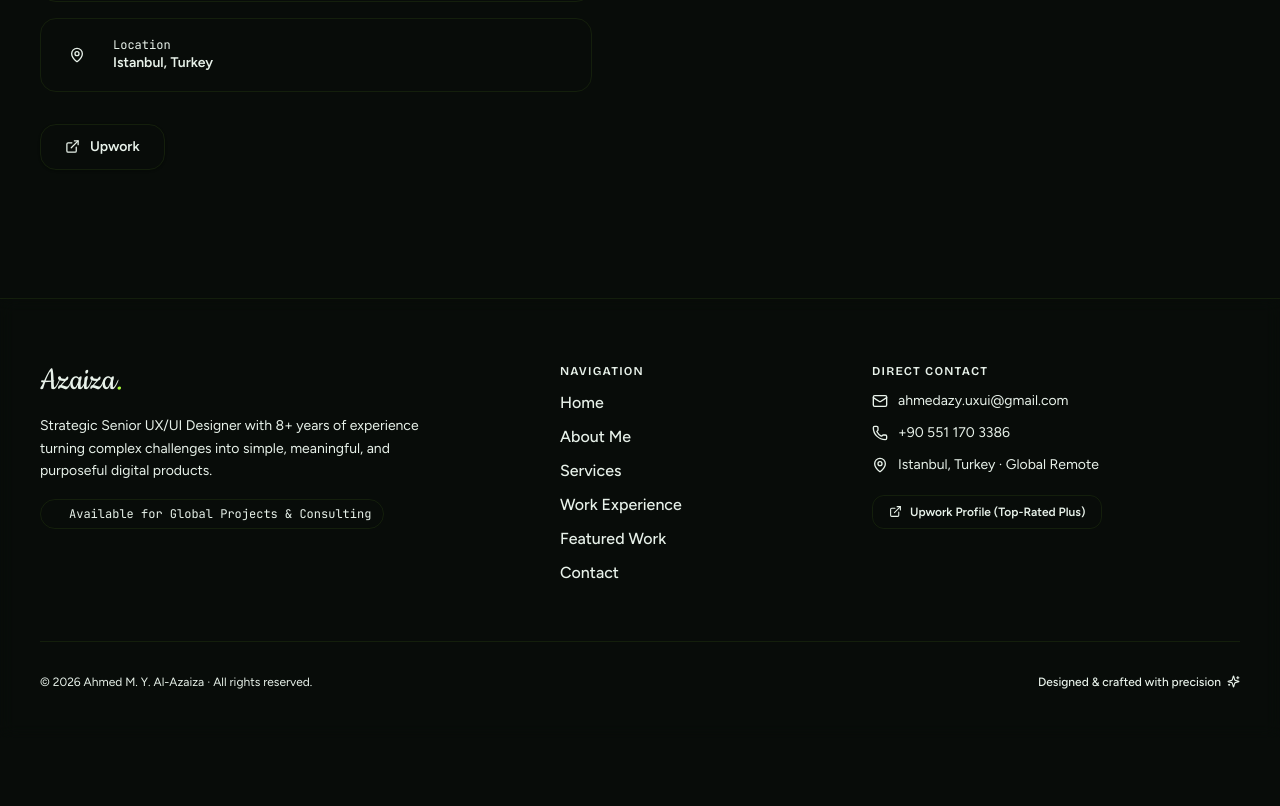
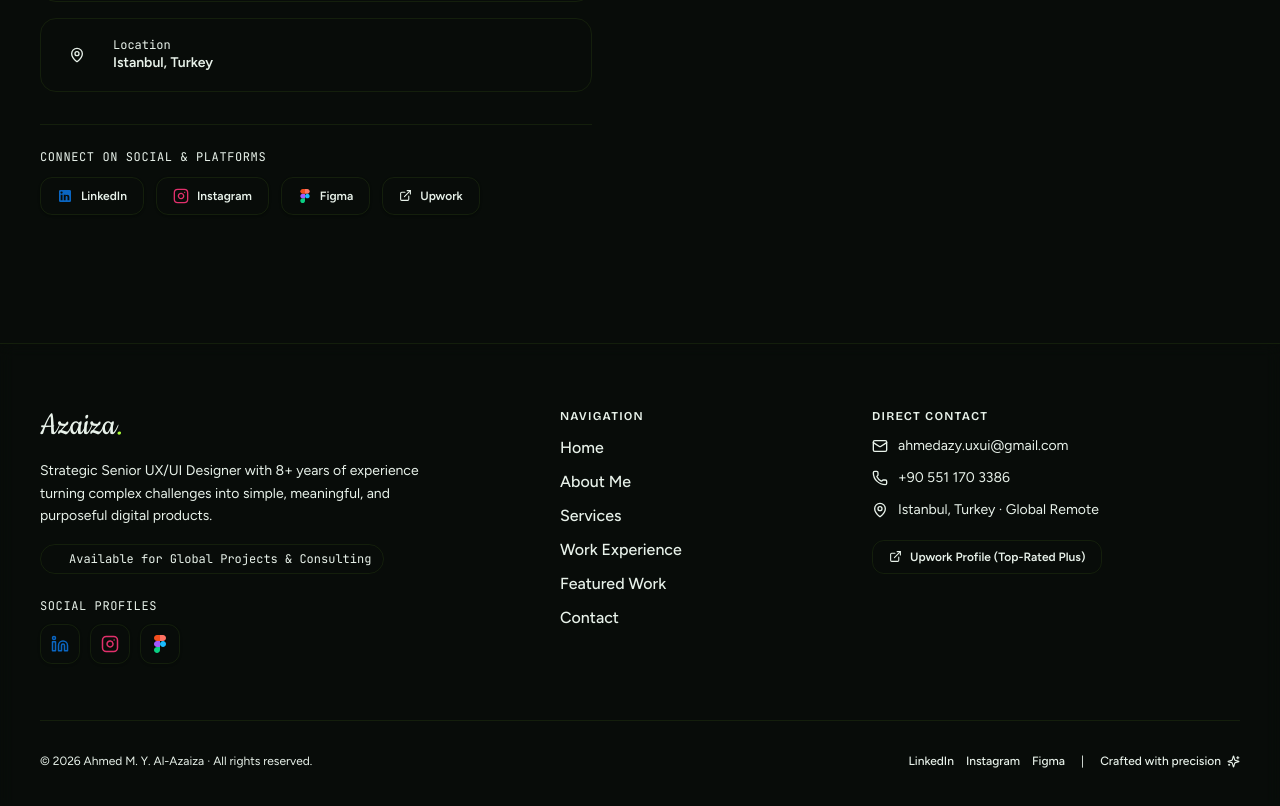
Before and after one commit to ahmedalazaiza/azaiza-portfolio, a React (Vite) app: page / in a window 1280 px wide. Shown: the part 7414-8220 px from the top of the page. Before the commit the page ends 8152 px from the top, so only its background shows below. Built offline with nearby package versions, Linux system fonts and the light colour scheme; no server answers; the database is empty.

Commit message:
Feature: Add Figma, Instagram, and LinkedIn social media icons and links to Footer and Contact section

```diff
--- a/src/app/components/Footer.tsx
+++ b/src/app/components/Footer.tsx
@@ -1,6 +1,54 @@
 import React from "react";
 import { Link, useLocation, useNavigate } from "react-router";
-import { Mail, Phone, MapPin, ExternalLink, Sparkles, Heart } from "lucide-react";
+import { Mail, Phone, MapPin, ExternalLink, Sparkles, Linkedin, Instagram } from "lucide-react";
+
+function FigmaIcon({ size = 17, className = "" }: { size?: number; className?: string }) {
+  return (
+    <svg width={size} height={size} viewBox="0 0 24 24" fill="none" className={className}>
+      <path d="M8 24C10.2091 24 12 22.2091 12 20V16H8C5.79086 16 4 17.7909 4 20C4 22.2091 5.79086 24 8 24Z" fill="#0ACF83"/>
+      <path d="M4 12C4 9.79086 5.79086 8 8 8H12V16H8C5.79086 16 4 14.2091 4 12Z" fill="#A259FF"/>
+      <path d="M4 4C4 1.79086 5.79086 0 8 0H12V8H8C5.79086 8 4 6.20914 4 4Z" fill="#F24E1E"/>
+      <path d="M12 0H16C18.2091 0 20 1.79086 20 4C20 6.20914 18.2091 8 16 8H12V0Z" fill="#FF7262"/>
+      <path d="M20 12C20 14.2091 18.2091 16 16 16C13.7909 16 12 14.2091 12 12C12 9.79086 13.7909 8 16 8C18.2091 8 20 9.79086 20 12Z" fill="#1ABCFE"/>
+    </svg>
+  );
+}
+
+const SOCIAL_LINKS = [
+  {
+    name: "LinkedIn",
+    icon: (
+      <Linkedin
+        size={18}
+        className="text-[#0A66C2] group-hover:scale-110 transition-transform"
+      />
+    ),
+    href: "https://www.linkedin.com/in/ahmedalazaiza/",
+    label: "Professional Profile",
+  },
+  {
+    name: "Instagram",
+    icon: (
+      <Instagram
+        size={18}
+        className="text-[#E1306C] group-hover:scale-110 transition-transform"
+      />
+    ),
+    href: "https://www.instagram.com/ahmed.azaiza/",
+    label: "Design Journey",
+  },
+  {
+    name: "Figma",
+    icon: (
+      <FigmaIcon
+        size={18}
+        className="group-hover:scale-110 transition-transform"
+      />
+    ),
+    href: "https://www.figma.com/@ahmedalazaiza",
+    label: "Community & Systems",
+  },
+];
 
 export default function Footer() {
   const location = useLocation();
@@ -46,9 +94,32 @@ export default function Footer() {
             <p className="text-sm text-muted-foreground max-w-sm leading-relaxed">
               Strategic Senior UX/UI Designer with 8+ years of experience turning complex challenges into simple, meaningful, and purposeful digital products.
             </p>
+
             <div className="inline-flex items-center gap-2 px-3 py-1.5 rounded-full bg-primary/10 border border-primary/20 text-xs font-mono text-primary">
               <span className="w-2 h-2 rounded-full bg-primary animate-pulse" />
               Available for Global Projects & Consulting
+            </div>
+
+            {/* Social Media Links in Brand Col */}
+            <div className="pt-2">
+              <div className="text-xs font-mono text-muted-foreground uppercase tracking-wider mb-2.5">
+                Social Profiles
+              </div>
+              <div className="flex items-center gap-2.5">
+                {SOCIAL_LINKS.map((item) => (
+                  <a
+                    key={item.name}
+                    href={item.href}
+                    target="_blank"
+                    rel="noopener noreferrer"
+                    className="w-10 h-10 rounded-xl bg-card border border-border flex items-center justify-center hover:border-primary/50 hover:bg-primary/5 hover:scale-105 active:scale-95 transition-all duration-200 group shadow-sm"
+                    title={`${item.name} — ${item.label}`}
+                    aria-label={item.name}
+                  >
+                    {item.icon}
+                  </a>
+                ))}
+              </div>
             </div>
           </div>
 
@@ -117,13 +188,30 @@ export default function Footer() {
           </div>
         </div>
 
-        {/* Bottom copyright line */}
+        {/* Bottom copyright & Socials line */}
         <div className="pt-8 border-t border-border flex flex-col sm:flex-row items-center justify-between gap-4 text-xs text-muted-foreground">
           <p>© {new Date().getFullYear()} Ahmed M. Y. Al-Azaiza · All rights reserved.</p>
-          <p className="flex items-center gap-1.5 font-medium">
-            <span>Designed & crafted with precision</span>
-            <Sparkles size={13} className="text-primary" />
-          </p>
+
+          <div className="flex items-center gap-4">
+            <div className="flex items-center gap-3">
+              {SOCIAL_LINKS.map((item) => (
+                <a
+                  key={item.name}
+                  href={item.href}
+                  target="_blank"
+                  rel="noopener noreferrer"
+                  className="hover:text-primary transition-colors flex items-center gap-1.5 font-medium"
+                >
+                  <span>{item.name}</span>
+                </a>
+              ))}
+            </div>
+            <span className="text-border">|</span>
+            <p className="flex items-center gap-1.5 font-medium">
+              <span>Crafted with precision</span>
+              <Sparkles size={13} className="text-primary" />
+            </p>
+          </div>
         </div>
       </div>
     </footer>
--- a/src/app/sections/ContactSection.tsx
+++ b/src/app/sections/ContactSection.tsx
@@ -94,16 +94,64 @@ export default function ContactSection() {
               ))}
             </div>
 
-            <div className="mt-8 flex items-center gap-4">
+            {/* Social & Upwork Links */}
+            <div className="mt-8 pt-6 border-t border-border/60">
+              <div className="text-xs font-mono text-muted-foreground uppercase tracking-wider mb-3">
+                Connect on Social & Platforms
+              </div>
+              <div className="flex flex-wrap items-center gap-3">
+                <a
+                  href="https://www.linkedin.com/in/ahmedalazaiza/"
+                  target="_blank"
+                  rel="noopener noreferrer"
+                  className="flex items-center gap-2 px-4 py-2.5 rounded-xl border border-border bg-card text-xs font-semibold text-foreground hover:border-primary/50 hover:bg-primary/5 hover:text-primary transition-all duration-200 group shadow-sm"
+                >
+                  <svg className="w-4 h-4 text-[#0A66C2] fill-current" viewBox="0 0 24 24">
+                    <path d="M19 3a2 2 0 0 1 2 2v14a2 2 0 0 1-2 2H5a2 2 0 0 1-2-2V5a2 2 0 0 1 2-2h14m-.5 15.5v-5.3a3.26 3.26 0 0 0-3.26-3.26c-.85 0-1.84.52-2.28 1.3v-1.11h-2.79v8.37h2.79v-4.93c0-.77.62-1.4 1.39-1.4a1.4 1.4 0 0 1 1.4 1.4v4.93h2.75M6.88 8.56a1.68 1.68 0 0 0 1.68-1.68c0-.93-.75-1.69-1.68-1.69a1.69 1.69 0 0 0-1.69 1.69c0 .93.76 1.68 1.69 1.68m1.39 9.94v-8.37H5.5v8.37h2.77z"/>
+                  </svg>
+                  <span>LinkedIn</span>
+                </a>
+
+                <a
+                  href="https://www.instagram.com/ahmed.azaiza/"
+                  target="_blank"
+                  rel="noopener noreferrer"
+                  className="flex items-center gap-2 px-4 py-2.5 rounded-xl border border-border bg-card text-xs font-semibold text-foreground hover:border-primary/50 hover:bg-primary/5 hover:text-primary transition-all duration-200 group shadow-sm"
+                >
+                  <svg className="w-4 h-4 text-[#E1306C]" viewBox="0 0 24 24" fill="none" stroke="currentColor" strokeWidth="2" strokeLinecap="round" strokeLinejoin="round">
+                    <rect x="2" y="2" width="20" height="20" rx="5" ry="5"/>
+                    <path d="M16 11.37A4 4 0 1 1 12.63 8 4 4 0 0 1 16 11.37z"/>
+                    <line x1="17.5" y1="6.5" x2="17.51" y2="6.5"/>
+                  </svg>
+                  <span>Instagram</span>
+                </a>
+
+                <a
+                  href="https://www.figma.com/@ahmedalazaiza"
+                  target="_blank"
+                  rel="noopener noreferrer"
+                  className="flex items-center gap-2 px-4 py-2.5 rounded-xl border border-border bg-card text-xs font-semibold text-foreground hover:border-primary/50 hover:bg-primary/5 hover:text-primary transition-all duration-200 group shadow-sm"
+                >
+                  <svg width="14" height="14" viewBox="0 0 24 24" fill="none">
+                    <path d="M8 24C10.2091 24 12 22.2091 12 20V16H8C5.79086 16 4 17.7909 4 20C4 22.2091 5.79086 24 8 24Z" fill="#0ACF83"/>
+                    <path d="M4 12C4 9.79086 5.79086 8 8 8H12V16H8C5.79086 16 4 14.2091 4 12Z" fill="#A259FF"/>
+                    <path d="M4 4C4 1.79086 5.79086 0 8 0H12V8H8C5.79086 8 4 6.20914 4 4Z" fill="#F24E1E"/>
+                    <path d="M12 0H16C18.2091 0 20 1.79086 20 4C20 6.20914 18.2091 8 16 8H12V0Z" fill="#FF7262"/>
+                    <path d="M20 12C20 14.2091 18.2091 16 16 16C13.7909 16 12 14.2091 12 12C12 9.79086 13.7909 8 16 8C18.2091 8 20 9.79086 20 12Z" fill="#1ABCFE"/>
+                  </svg>
+                  <span>Figma</span>
+                </a>
+
                 <a
                   href="https://www.upwork.com/freelancers/~0164cb29425e741b93"
                   target="_blank"
                   rel="noopener noreferrer"
-                className="flex items-center gap-2.5 px-6 py-3 rounded-2xl border border-border bg-card text-sm text-foreground hover:border-primary/50 hover:bg-primary/5 hover:text-primary transition-all duration-200 font-semibold group shadow-sm"
+                  className="flex items-center gap-2 px-4 py-2.5 rounded-xl border border-border bg-card text-xs font-semibold text-foreground hover:border-primary/50 hover:bg-primary/5 hover:text-primary transition-all duration-200 group shadow-sm"
                 >
-                <ExternalLink size={15} className="text-primary group-hover:translate-x-0.5 group-hover:-translate-y-0.5 transition-transform" />
+                  <ExternalLink size={13} className="text-primary group-hover:translate-x-0.5 group-hover:-translate-y-0.5 transition-transform" />
                   <span>Upwork</span>
                 </a>
+              </div>
             </div>
           </motion.div>
 
```
Lines whose indentation alone changed are shown as unchanged.
